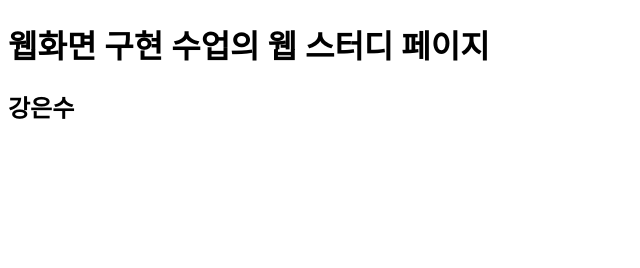
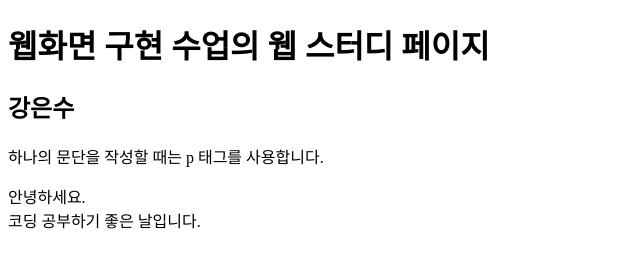
Before and after one commit to KangEunsu1/Webstudy, a plain HTML site: page index.html in a window 1280 px wide. Shown: the whole page, without its empty margins (0-640 px from the left). Drawn offline with Linux system fonts and the light colour scheme.

Commit message:
두번째 커밋

```diff
--- a/index.html
+++ b/index.html
@@ -8,5 +8,9 @@
 <body>
     <h1>웹화면 구현 수업의 웹 스터디 페이지</h1>
     <h2>강은수</h2>
+    <p>하나의 문단을 작성할 때는 p 태그를 사용합니다.</p>
+    <p>안녕하세요. <br>
+        코딩 공부하기 좋은 날입니다.
+    </p>
 </body>
 </html>
```
